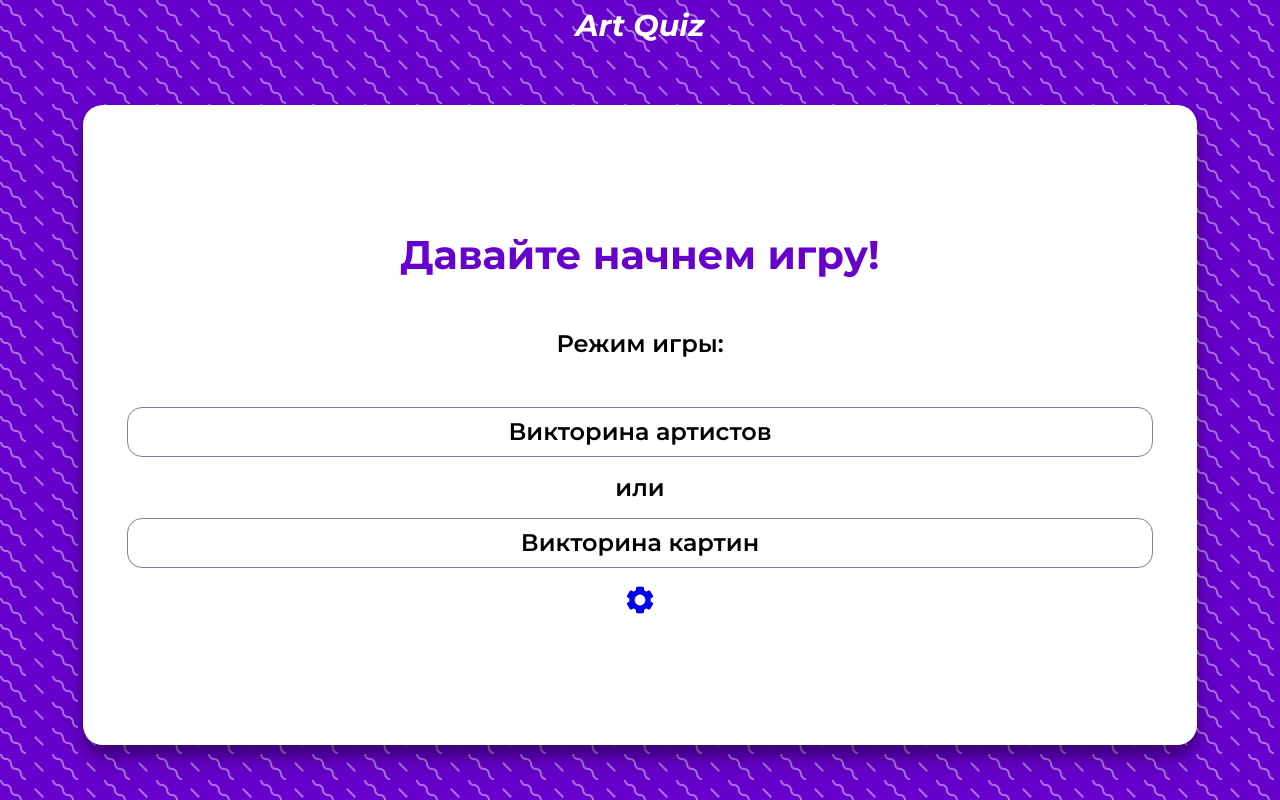
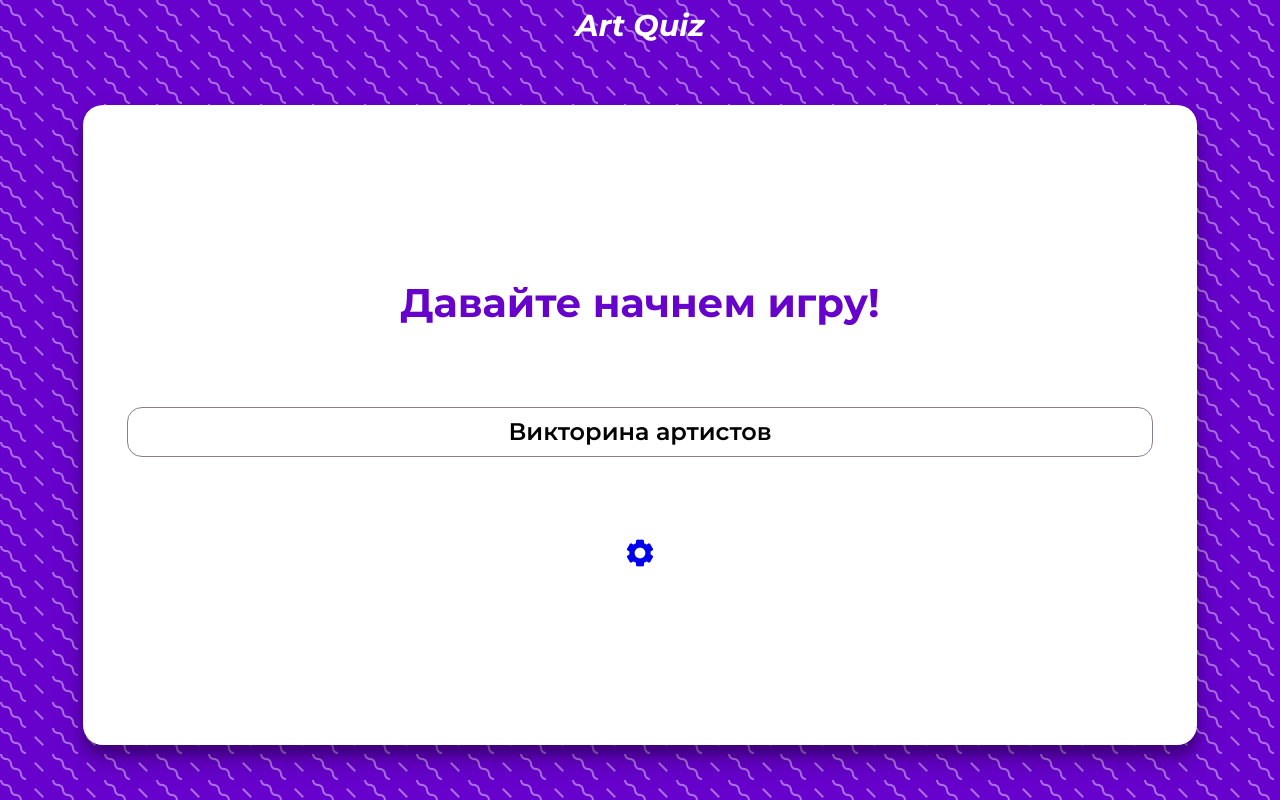
Before and after one commit to TrofimGest/art-quiz, a website with bundled scripts: page art-quiz/src/index.html in a window 1280 px wide. Built offline with nearby package versions, Linux system fonts and the light colour scheme.

Commit message:
fix: delete picture-quiz block

```diff
--- a/art-quiz/src/styles.css
+++ b/art-quiz/src/styles.css
@@ -84,7 +84,9 @@ a{
   margin: auto;
   box-shadow: 0 14px 28px rgba(0,0,0,0.25), 0 10px 10px rgba(0,0,0,0.22);
 }
-
+.start__container{
+row-gap: 10vh;
+}
 .start__btn-container{
   display: flex;
   align-items: center;
--- a/art-quiz/src/views/start.html
+++ b/art-quiz/src/views/start.html
@@ -1,16 +1,9 @@
 <div class="start" id="start">
-  <div class="white__container">
+  <div class="white__container start__container">
     <h2>Давайте начнем игру!</h2>
-    <h3 class="start__select">Режим игры:</h3>
     <a class="submit primaty_btn start__btn" href="#category">
       <div class="start__btn-container">
         <p class="start__type">Викторина артистов</p>
-      </div>
-    </a>
-    <h3>или</h3>
-    <a class="submit primaty_btn start__btn" href="#category">
-      <div class="start__btn-container">
-        <p class="start__type">Викторина картин</p>
       </div>
     </a>
     <a href="#settings">
```
